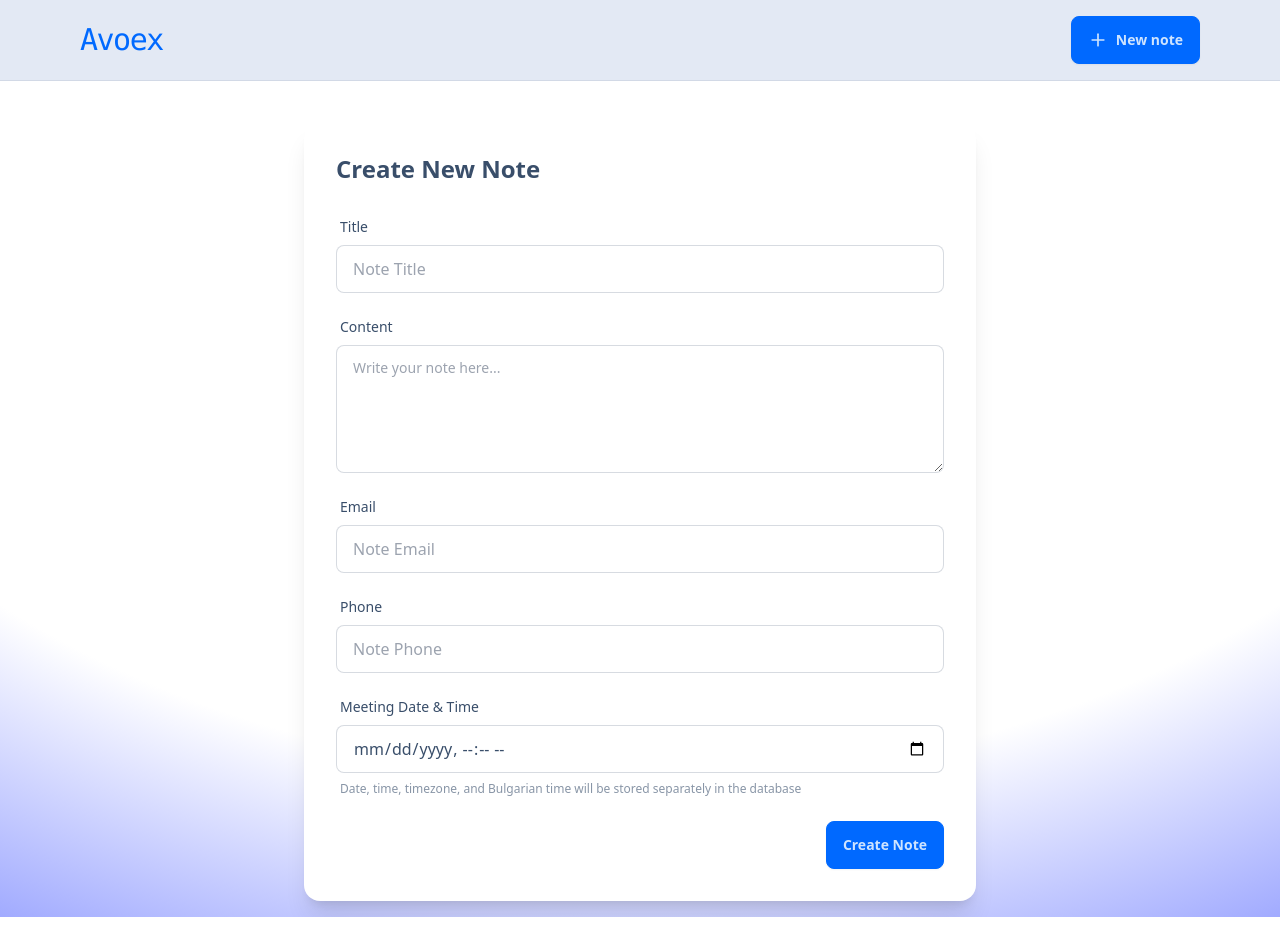
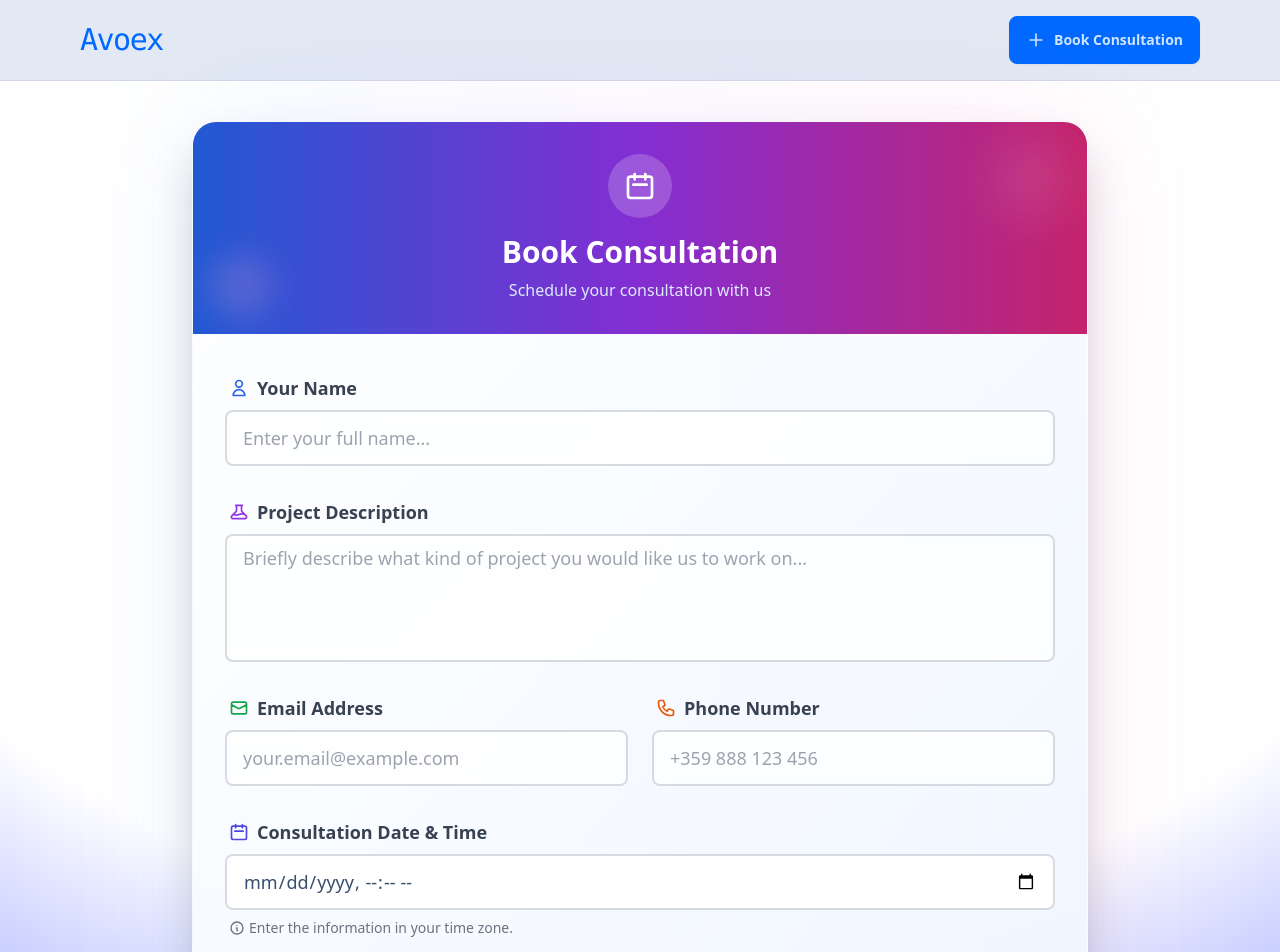
Before and after one commit to Angelvalkov2003/Avoex_frontend, a React (Vite) app: page / in a window 1280 px wide. Shown: the top 952 px of the page. Before the commit the page ends 917 px from the top, so only its background shows below. Built offline with nearby package versions, Linux system fonts and the light colour scheme.

Commit message:
The consultation form

```diff
--- a/src/components/Navbar.jsx
+++ b/src/components/Navbar.jsx
@@ -17,7 +17,7 @@ const Navbar = () => {
                 <div className='flex items-center gap-4'>
                     <button onClick={scrollToCreateForm} className="btn btn-primary">
                         <PlusIcon className="size-5"/>
-                        <span>New note</span>
+                        <span>Book Consultation</span>
                     </button>
                 </div>
             </div>
--- a/src/pages/HomePage.jsx
+++ b/src/pages/HomePage.jsx
@@ -46,7 +46,7 @@ const HomePage = () => {
         BGtime: bgTime
       });
 
-      toast.success("Note created successfully!");
+      toast.success("Consultation booked successfully!");
 
       // Reset form
       setTitle("");
@@ -57,12 +57,12 @@ const HomePage = () => {
     } catch (error) {
       console.log("Error creating note", error);
       if (error.response.status === 429) {
-        toast.error("Slow down! You're creating notes too fast", {
+        toast.error("Slow down! You're booking consultations too fast", {
           duration: 4000,
           icon: "❌",
         });
       } else {
-        toast.error("Failed to create note");
+        toast.error("Failed to book consultation");
       }
     } finally {
       setCreateLoading(false);
@@ -77,85 +77,169 @@ const HomePage = () => {
       <div className="max-w-7xl mx-auto p-4 mt-6">
         {/* Create Note Form */}
         {!isRateLimited && (
-          <div id="create-form" className="max-w-2xl mx-auto">
-            <div className="card bg-base-100 shadow-xl">
-              <div className="card-body">
-                <h2 className="card-title text-2xl mb-4">Create New Note</h2>
-                <form onSubmit={handleCreateNote}>
-                  <div className="form-control mb-4">
+          <div id="create-form" className="max-w-4xl mx-auto">
+            <div className="relative">
+              {/* Background decoration */}
+              <div className="absolute inset-0 bg-gradient-to-r from-blue-500/10 via-purple-500/10 to-pink-500/10 rounded-3xl blur-3xl"></div>
+
+              {/* Main form card */}
+              <div className="relative card bg-gradient-to-br from-white/95 to-blue-50/95 backdrop-blur-sm shadow-2xl border border-white/20 rounded-3xl overflow-hidden">
+                {/* Header section */}
+                <div className="bg-gradient-to-r from-blue-600 via-purple-600 to-pink-600 p-8 text-white relative overflow-hidden">
+                  <div className="absolute inset-0 bg-black/10"></div>
+                  <div className="relative z-10">
+                    <div className="flex items-center justify-center mb-4">
+                      <div className="w-16 h-16 bg-white/20 rounded-full flex items-center justify-center backdrop-blur-sm">
+                        <svg className="w-8 h-8 text-white" fill="none" stroke="currentColor" viewBox="0 0 24 24">
+                          <path strokeLinecap="round" strokeLinejoin="round" strokeWidth={2} d="M8 7V3m8 4V3m-9 8h10M5 21h14a2 2 0 002-2V7a2 2 0 00-2-2H5a2 2 0 00-2 2v12a2 2 0 002 2z" />
+                        </svg>
+                      </div>
+                    </div>
+                    <h2 className="text-3xl font-bold text-center mb-2">Book Consultation</h2>
+                    <p className="text-center text-blue-100">Schedule your consultation with us</p>
+                  </div>
+
+                  {/* Floating elements */}
+                  <div className="absolute top-4 right-4 w-20 h-20 bg-white/10 rounded-full blur-xl"></div>
+                  <div className="absolute bottom-4 left-4 w-16 h-16 bg-pink-300/20 rounded-full blur-lg"></div>
+                </div>
+
+                <div className="p-8">
+                  <form onSubmit={handleCreateNote} className="space-y-6">
+                    {/* Name field */}
+                    <div className="form-control group">
                       <label className="label">
-                      <span className="label-text">Title</span>
+                        <span className="label-text text-lg font-semibold text-gray-700 flex items-center gap-2">
+                          <svg className="w-5 h-5 text-blue-600" fill="none" stroke="currentColor" viewBox="0 0 24 24">
+                            <path strokeLinecap="round" strokeLinejoin="round" strokeWidth={2} d="M16 7a4 4 0 11-8 0 4 4 0 018 0zM12 14a7 7 0 00-7 7h14a7 7 0 00-7-7z" />
+                          </svg>
+                          Your Name
+                        </span>
                       </label>
                       <input
                         type="text"
-                      placeholder="Note Title"
-                      className="input input-bordered"
+                        placeholder="Enter your full name..."
+                        className="input input-bordered w-full h-14 text-lg transition-all duration-300 focus:scale-[1.02] focus:shadow-lg border-2 focus:border-blue-500 bg-white/80 backdrop-blur-sm"
                         value={title}
                         onChange={(e) => setTitle(e.target.value)}
                       />
                     </div>
 
-                  <div className="form-control mb-4">
+                    {/* Project Description field */}
+                    <div className="form-control group">
                       <label className="label">
-                      <span className="label-text">Content</span>
+                        <span className="label-text text-lg font-semibold text-gray-700 flex items-center gap-2">
+                          <svg className="w-5 h-5 text-purple-600" fill="none" stroke="currentColor" viewBox="0 0 24 24">
+                            <path strokeLinecap="round" strokeLinejoin="round" strokeWidth={2} d="M19.428 15.428a2 2 0 00-1.022-.547l-2.387-.477a6 6 0 00-3.86.517l-.318.158a6 6 0 01-3.86.517L6.05 15.21a2 2 0 00-1.806.547M8 4h8l-1 1v5.172a2 2 0 00.586 1.414l5 5c1.26 1.26.367 3.414-1.415 3.414H4.828c-1.782 0-2.674-2.154-1.414-3.414l5-5A2 2 0 009 10.172V5L8 4z" />
+                          </svg>
+                          Project Description
+                        </span>
                       </label>
                       <textarea
-                      placeholder="Write your note here..."
-                      className="textarea textarea-bordered h-32"
+                        placeholder="Briefly describe what kind of project you would like us to work on..."
+                        className="textarea textarea-bordered w-full h-32 text-lg transition-all duration-300 focus:scale-[1.01] focus:shadow-lg border-2 focus:border-purple-500 bg-white/80 backdrop-blur-sm resize-none"
                         value={content}
                         onChange={(e) => setContent(e.target.value)}
                       />
                     </div>
 
-                  <div className="form-control mb-4">
+                    {/* Contact information grid */}
+                    <div className="grid grid-cols-1 md:grid-cols-2 gap-6">
+                      {/* Email field */}
+                      <div className="form-control group">
                         <label className="label">
-                      <span className="label-text">Email</span>
+                          <span className="label-text text-lg font-semibold text-gray-700 flex items-center gap-2">
+                            <svg className="w-5 h-5 text-green-600" fill="none" stroke="currentColor" viewBox="0 0 24 24">
+                              <path strokeLinecap="round" strokeLinejoin="round" strokeWidth={2} d="M3 8l7.89 4.26a2 2 0 002.22 0L21 8M5 19h14a2 2 0 002-2V7a2 2 0 00-2-2H5a2 2 0 00-2 2v10a2 2 0 002 2z" />
+                            </svg>
+                            Email Address
+                          </span>
                         </label>
                         <input
-                      type="text"
-                      placeholder="Note Email"
-                      className="input input-bordered"
+                          type="email"
+                          placeholder="your.email@example.com"
+                          className="input input-bordered w-full h-14 text-lg transition-all duration-300 focus:scale-[1.02] focus:shadow-lg border-2 focus:border-green-500 bg-white/80 backdrop-blur-sm"
                           value={email}
                           onChange={(e) => setEmail(e.target.value)}
                         />
                       </div>
 
-                  <div className="form-control mb-4">
+                      {/* Phone field */}
+                      <div className="form-control group">
                         <label className="label">
-                      <span className="label-text">Phone</span>
+                          <span className="label-text text-lg font-semibold text-gray-700 flex items-center gap-2">
+                            <svg className="w-5 h-5 text-orange-600" fill="none" stroke="currentColor" viewBox="0 0 24 24">
+                              <path strokeLinecap="round" strokeLinejoin="round" strokeWidth={2} d="M3 5a2 2 0 012-2h3.28a1 1 0 01.948.684l1.498 4.493a1 1 0 01-.502 1.21l-2.257 1.13a11.042 11.042 0 005.516 5.516l1.13-2.257a1 1 0 011.21-.502l4.493 1.498a1 1 0 01.684.949V19a2 2 0 01-2 2h-1C9.716 21 3 14.284 3 6V5z" />
+                            </svg>
+                            Phone Number
+                          </span>
                         </label>
                         <input
-                      type="text"
-                      placeholder="Note Phone"
-                      className="input input-bordered"
+                          type="tel"
+                          placeholder="+359 888 123 456"
+                          className="input input-bordered w-full h-14 text-lg transition-all duration-300 focus:scale-[1.02] focus:shadow-lg border-2 focus:border-orange-500 bg-white/80 backdrop-blur-sm"
                           value={phone}
                           onChange={(e) => setPhone(e.target.value)}
                         />
                       </div>
+                    </div>
 
-                  <div className="form-control mb-4">
+                    {/* Date & Time field */}
+                    <div
+  className="form-control group"
+  onClick={() => document.getElementById("meetingDateTime").showPicker?.()}
+>
   <label className="label">
-                      <span className="label-text">Meeting Date & Time</span>
+    <span className="label-text text-lg font-semibold text-gray-700 flex items-center gap-2">
+      <svg className="w-5 h-5 text-indigo-600" fill="none" stroke="currentColor" viewBox="0 0 24 24">
+        <path strokeLinecap="round" strokeLinejoin="round" strokeWidth={2} d="M8 7V3m8 4V3m-9 8h10M5 21h14a2 2 0 002-2V7a2 2 0 00-2-2H5a2 2 0 00-2 2v12a2 2 0 002 2z" />
+      </svg>
+      Consultation Date & Time
+    </span>
   </label>
+
   <input
+    id="meetingDateTime"
     type="datetime-local"
-                      className="input input-bordered"
+    className="input input-bordered w-full h-14 text-lg transition-all duration-300 focus:scale-[1.02] focus:shadow-lg border-2 focus:border-indigo-500 bg-white"
     value={meetingDateTime}
     onChange={(e) => setMeetingDateTime(e.target.value)}
   />
+
   <label className="label">
-                      <span className="label-text-alt text-base-content/60">
-                        Date, time, timezone, and Bulgarian time will be stored separately in the database
+    <span className="label-text-alt text-sm text-gray-500 flex items-center gap-1">
+      <svg className="w-4 h-4" fill="none" stroke="currentColor" viewBox="0 0 24 24">
+        <path strokeLinecap="round" strokeLinejoin="round" strokeWidth={2} d="M13 16h-1v-4h-1m1-4h.01M21 12a9 9 0 11-18 0 9 9 0 0118 0z" />
+      </svg>
+      Enter the information in your time zone.
     </span>
   </label>
 </div>
 
-                  <div className="card-actions justify-end">
-                    <button type="submit" className="btn btn-primary" disabled={createLoading}>
-                      {createLoading ? "Creating..." : "Create Note"}
+                    {/* Submit button */}
+                    <div className="pt-6">
+                      <button
+                        type="submit"
+                        className="btn btn-primary w-full h-16 text-lg font-semibold bg-gradient-to-r from-blue-600 via-purple-600 to-pink-600 hover:from-blue-700 hover:via-purple-700 hover:to-pink-700 border-0 text-white shadow-xl hover:shadow-2xl transition-all duration-300 hover:scale-[1.02] disabled:opacity-50 disabled:cursor-not-allowed disabled:hover:scale-100"
+                        disabled={createLoading}
+                      >
+                        {createLoading ? (
+                          <div className="flex items-center gap-3">
+                            <span className="loading loading-spinner loading-md"></span>
+                            <span>Booking Consultation...</span>
+                          </div>
+                        ) : (
+                          <div className="flex items-center gap-3">
+                            <svg className="w-6 h-6" fill="none" stroke="currentColor" viewBox="0 0 24 24">
+                              <path strokeLinecap="round" strokeLinejoin="round" strokeWidth={2} d="M12 6v6m0 0v6m0-6h6m-6 0H6" />
+                            </svg>
+                            <span>Book Consultation</span>
+                          </div>
+                        )}
                       </button>
                     </div>
                   </form>
+                </div>
               </div>
             </div>
   </div>
```
Lines whose indentation alone changed are shown as unchanged.
